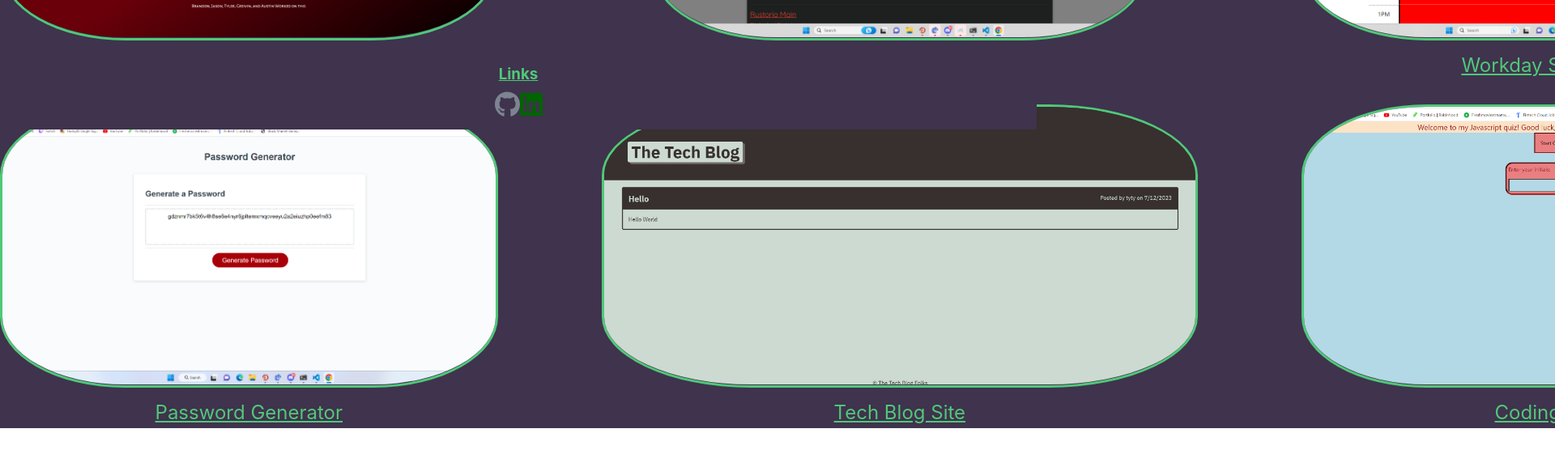
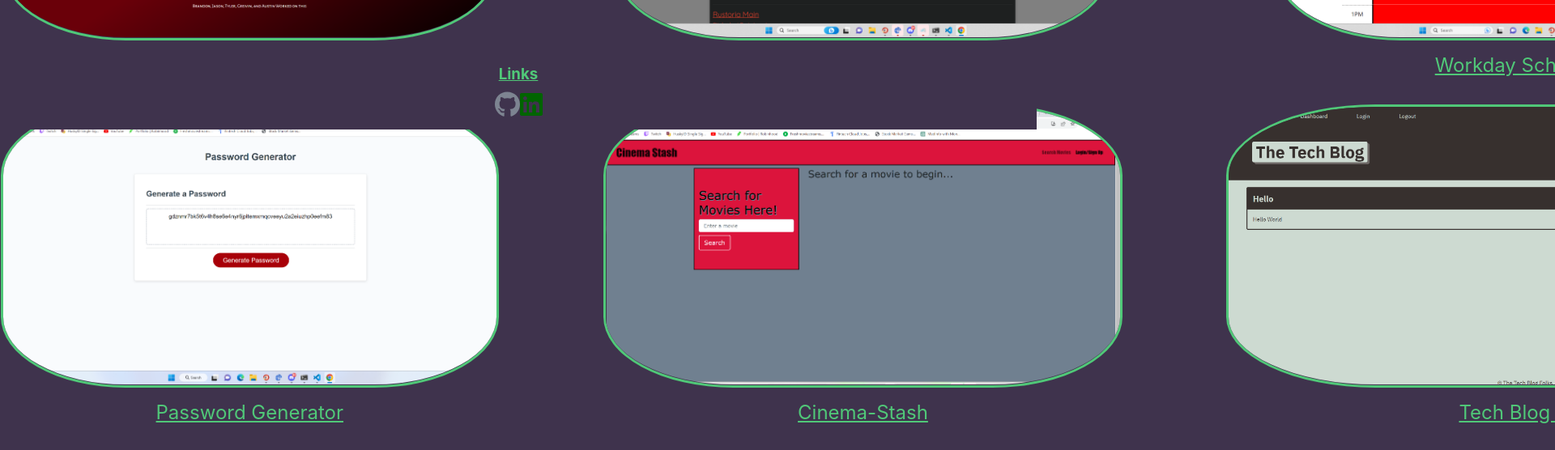
Before and after one commit to Tyler-phillips12/React_Portfolio, a React (Create React App) app: page /portfolio in a window 1280 px wide. Shown: the part 640-1196 px from the top of the page at 81% size, 1920 px wide, since content can reach past the window. Built offline with nearby package versions, Linux system fonts and the light colour scheme; the HTML template or start-up script is replaced by a standard one.

Commit message:
added project 3 to portfolio

```diff
--- a/src/assets/projects/index.js
+++ b/src/assets/projects/index.js
@@ -5,6 +5,7 @@ const SCREENSHOTS = {
     SightsAndSounds: require('./sights&sounds.png'),
     TechBlogSite: require('./tech_blog.png'),
     WorkdayScheduler: require('./workdayScheduler.png'),
+    CinemaStash: require('./c-s.png'),
 }
 
 export default SCREENSHOTS;
--- a/src/components/Portfolio/portfolio.jsx
+++ b/src/components/Portfolio/portfolio.jsx
@@ -31,6 +31,12 @@ export default function Portfolio() {
             github: "https://github.com/Tyler-phillips12/secure-password-generator-for-employees",
         },
         {
+            title: 'Cinema-Stash',
+            image: SCREENSHOTS.CinemaStash,
+            deployedLink: "https://cinema-stash-c85de8364f90.herokuapp.com/",
+            github: "https://github.com/domconf/Cinema-Stash",
+        },
+        {
             title: 'Tech Blog Site',
             image: SCREENSHOTS.TechBlogSite,
             deployedLink: "https://serene-reef-12663-5bdd969bb66a.herokuapp.com/",
```
Also changed, not shown: src/assets/projects/c-s.png (added), 23 other files (tests, documents, lock files or other folders).
